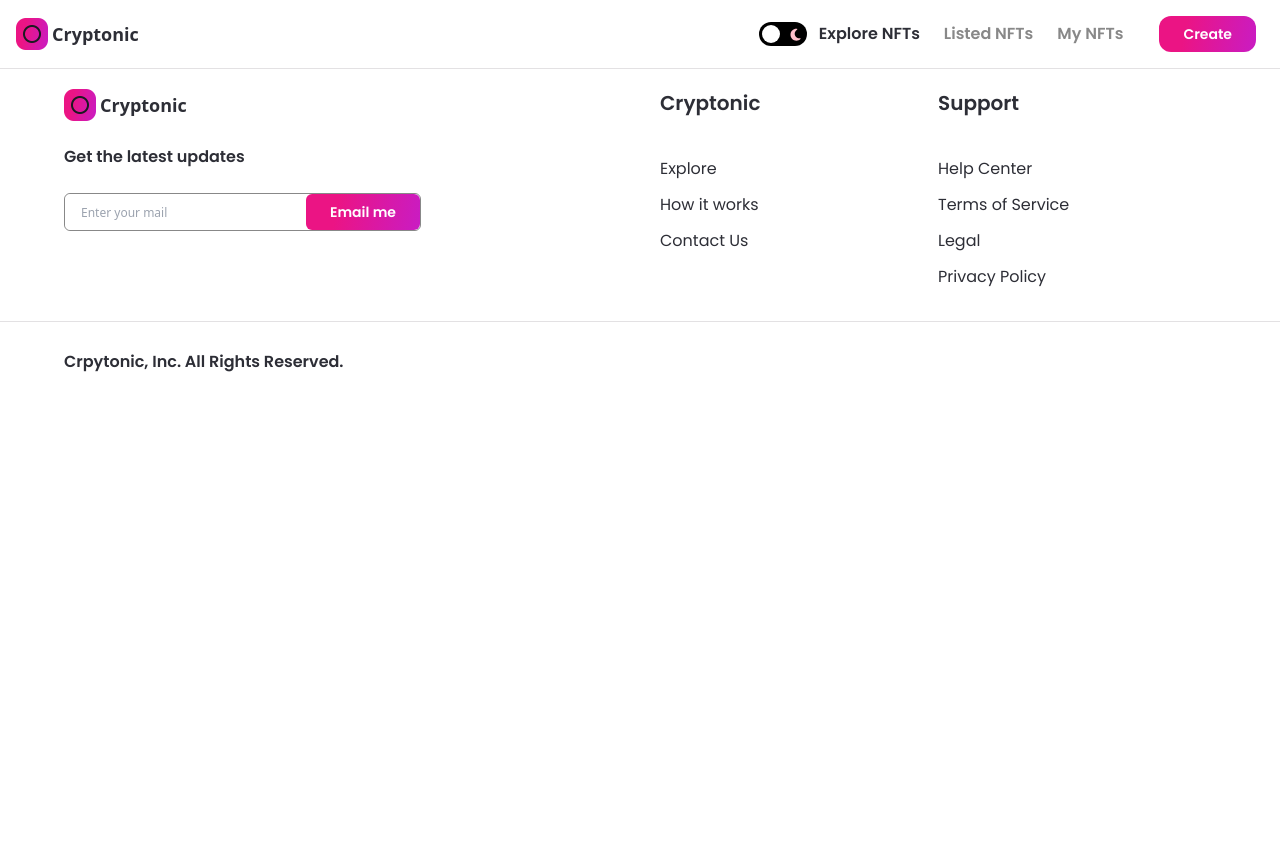
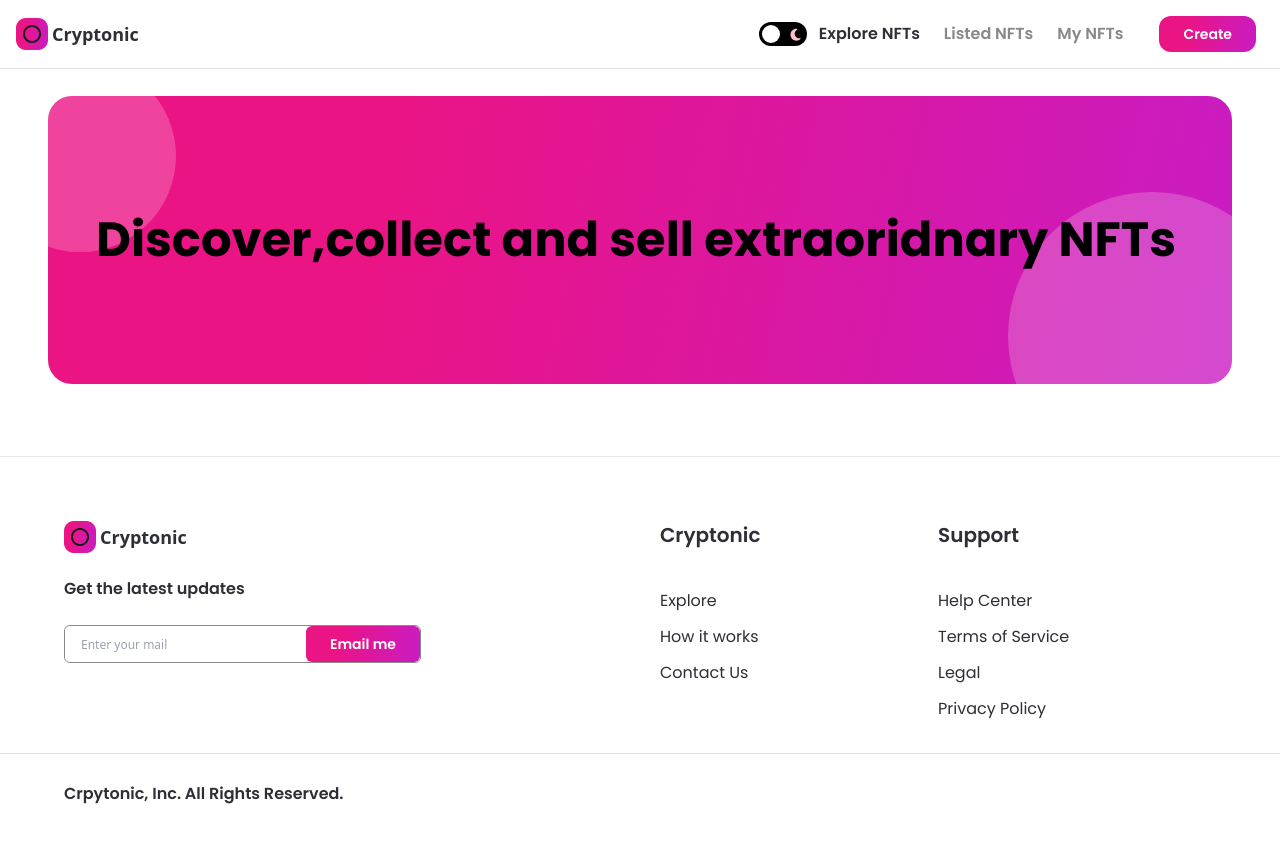
Before and after one commit to Ansh-Malik1/Cryptonic, a Next.js app: page / in a window 1280 px wide. Shown: the top 842 px of the page. Before the commit the page ends 800 px from the top, so only its background shows below. Built offline with nearby package versions, Linux system fonts and the light colour scheme.

Commit message:
banner added

```diff
--- a/app/page.js
+++ b/app/page.js
@@ -1,9 +1,17 @@
+import { Banner } from "@/components";
 
 
 export default function Home() {
   return (
-    <div>
-      <h1>HOME PAGE</h1>
+    <div className="flex justify-center sm:px-4 p-12">
+      <div className='w-full minmd:w-4/5'>
+      <Banner
+        className=''
+        text={'Discover,collect and sell extraoridnary NFTs'}
+        childStyles='md:text-4xl sm:text-2xl xs:text-xl text-left '
+        parentStyles = 'justify-start mb-6 h-72 sm:h-60 p-12 xs:p-4 xs:h-44 rounded-3xl'
+      />
+      </div>
     </div>
   );
 }
--- /dev/null
+++ b/components/Banner.jsx
@@ -0,0 +1,13 @@
+import React from 'react'
+
+const Banner = ({parentStyles,childStyles,text}) => {
+  return (
+    <div className={`relative w-full flex items-center z-0 overflow-hidden nft-gradient mt-12 ${parentStyles}`}>
+      <p className={`font-bold text-5xl font-poppins leading-70 ${childStyles}`}>{text}</p>
+      <div className='absolute w-48 h-48 sm:w-32 sm:h-32 rounded-full white-bg -top-9 -left-16 -z-5'/>
+      <div className='absolute w-72 h-72 sm:w-48 sm:h-48 rounded-full white-bg -bottom-24 -right-16 -z-5'/>
+    </div>
+  )
+}
+
+export default Banner
--- a/components/index.js
+++ b/components/index.js
@@ -1,4 +1,5 @@
 import Navbar from "./Navbar";
 import Footer from "./Footer";
 import Button from "./Button";
-export {Navbar,Footer , Button}
+import Banner from "./Banner";
+export {Navbar,Footer , Button, Banner}
```
